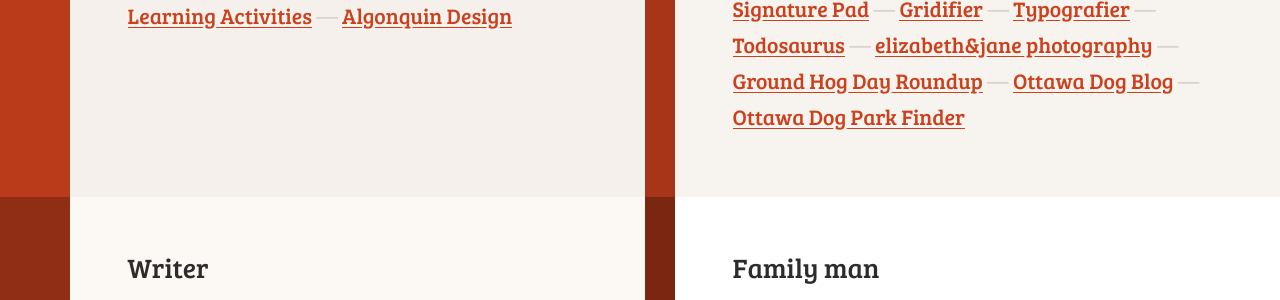
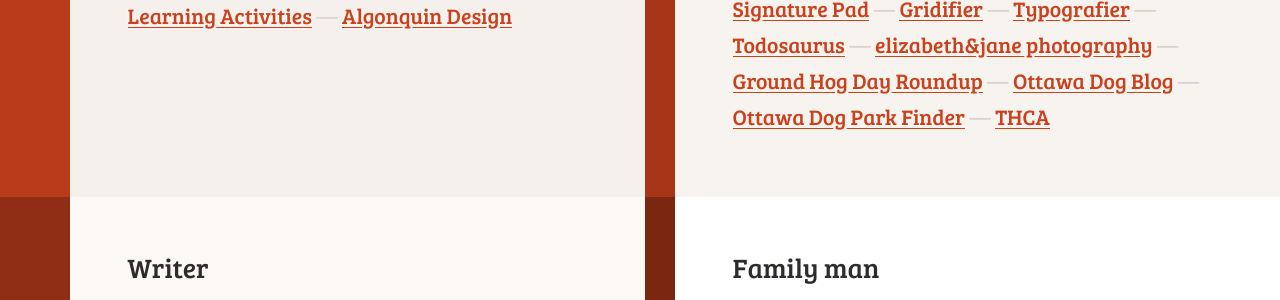
Before and after one commit to thomasjbradley/thomasjbradley.ca, a Jekyll site: the page built from index.html, in a window 1280 px wide. Shown: the part 667-967 px from the top of the page. Built offline with Jekyll 4.4.1, drawn with Linux system fonts in a browser that asks for light colours.

Commit message:
Add THCA. Fix validation errors.

```diff
--- a/index.html
+++ b/index.html
@@ -8,7 +8,7 @@
 
     <header role="banner">
 
-      <strong class="logo no-mark-link" href="#top">
+      <strong class="logo no-mark-link">
         <svg class="rocket-img" viewBox="0 0 138 256">
           <path class="rocket" d="M121.1 187.4l-18.2-30c3.4-11.6 6-24.6 6-37.3 0-1.7 0-3.3-.1-5-1.9-33.5-14.8-45.6-24.5-55.2-4.6-4.6-8.1-8.5-10.6-14.1 0-.1-.1-.2-.1-.3 1.7-.3 3.1-.7 4.1-1.4 1.8-1.1 2.7-2.9 2.7-5.1l-.5-1.2c-.9-.8-3.2-1.3-6.9-1.4-.3-2-.3-3.9.1-6.5.1-1.2.1-1.2 1.8-1.3h.3c1.2-.1 1.7-.8 2-1.3.7-1.3-.2-2.8-.7-3.7l-.2-.3-.3-.6c-2.6-6.4-3.9-10.9-3.9-13.4 0-3.2-.8-4-1.4-4.4-.5-.3-1.1-.3-1.6 0-.3.2-1.4.8-1.4 4.4 0 1.7-.7 5.4-4 13.6l-.2.4-.2.3c-.4.7-1 1.7-1 2.7 0 .3.1.7.2 1 .2.5.8 1.1 2 1.3h.3c1.6.2 1.6.2 1.8 1.3.2 1.5.3 2.8.3 3.9 0 .9-.1 1.7-.2 2.5-3.8.2-6.1.6-6.9 1.4l-.3 1.3c0 2.2.9 4 2.7 5.1 1 .7 2.4 1.1 4.1 1.4 0 .1-.1.2-.1.3-2.4 5.6-6.4 9.6-11.1 14.3-9.7 9.6-22.6 21.6-24.4 55-.1 1.7-.1 3.3-.1 5 0 12.7 2.6 25.7 6 37.3l-18.2 30-11 63.9h12.5l11.6-40.6L51 194.3l.7.3c.7.3 1.4.5 2.1.7.3 2 .7 4.2 1 5.5.2 1 .7 3.5 9.8 4.1v46.4h10.3V205c9.6-.6 10.1-3.1 10.3-4.1.3-1.3.6-3.5 1-5.5.8-.2 1.5-.4 2.1-.7l.4-.2 19.4 16.2 11.6 40.6h12.5l-11.1-63.9zm-38.9-2l-.4 1c-1.7.3-4.3.7-8.1 1h-7.5c-4.1-.3-6.8-.7-8.5-1.1v-.1l-.3-.8c-5.1-11.9-17-39.8-17-65.4 0-1.5 0-3 .1-4.5 1.6-28.7 11.8-38.9 20.8-47.9l.8-.8c2.7-2.7 5.5-5.5 7.9-8.6 2.4 3.2 5 5.9 7.5 8.5l.8.8c9 9 19.2 19.2 20.9 48.1.1 1.5.1 3 .1 4.5-.1 25.5-12 53.4-17.1 65.3z"/>
         </svg>
@@ -64,6 +64,7 @@
           <li class="social-link push-1-4"><a href="http://groundhogdayroundup.ca/" rel="external">Ground Hog Day Roundup</a></li>
           <li class="social-link push-1-4"><a href="http://ottawadogblog.ca/" rel="external">Ottawa Dog Blog</a></li>
           <li class="social-link push-1-4"><a href="http://parkfinder.ottawadogblog.ca/" rel="external">Ottawa Dog Park Finder</a></li>
+          <li class="social-link push-1-4"><a href="https://thca.ca/" rel="external">THCA</a></li>
         </ul>
       </section>
     </div>
@@ -87,7 +88,7 @@
         <ul class="mega push-0 list-group list-group--inline">
           <li class="social-link push-1-4"><a href="http://lizandthomasgotmarried.ca/" rel="external">Liz &amp; Thomas Got Married</a></li>
           <li class="social-link push-1-4"><a href="https://www.facebook.com/thomasjbradley" rel="external">Facebook</a></li>
-          <li class="social-link push-1-4" rel="external"><a href="http://lizandthomashadakid.ca/">Liz &amp; Thomas Had a Kid</a></li>
+          <li class="social-link push-1-4"><a href="http://lizandthomashadakid.ca/" rel="external">Liz &amp; Thomas Had a Kid</a></li>
         </ul>
       </section>
     </div>
```
